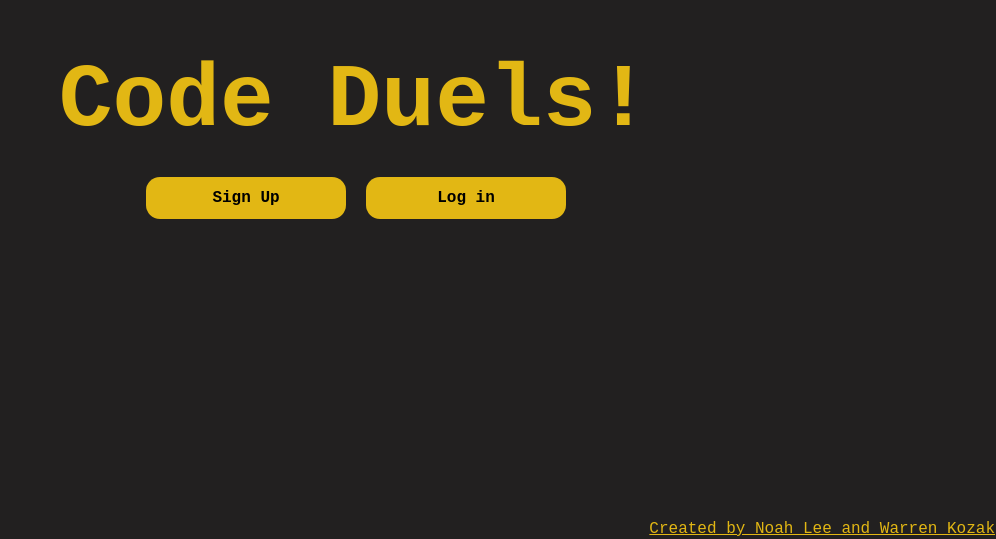
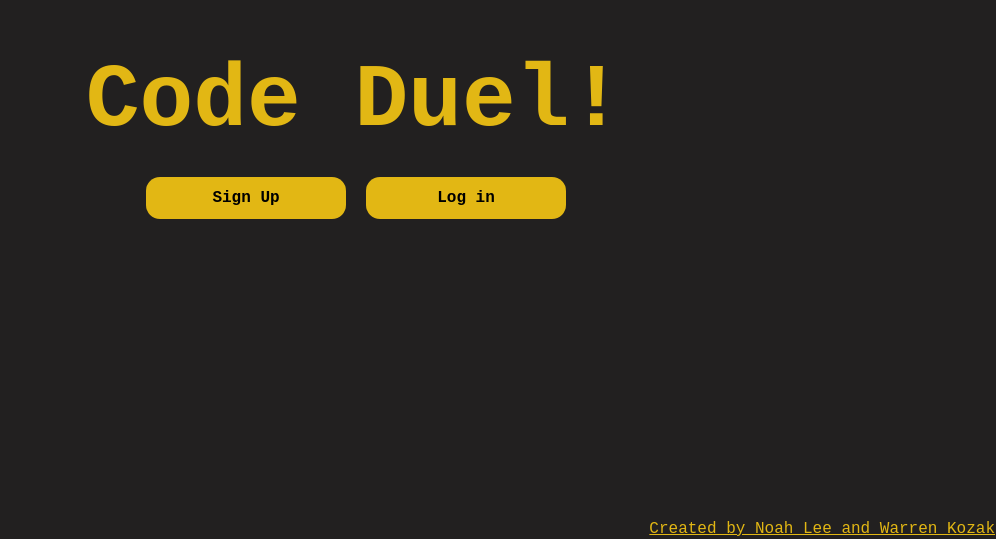
Before and after one commit to noazlee/code_off, a React (Create React App) app in the folder client/: page / in a window 1280 px wide. Shown: the part 261-800 px from the top of the page, without its empty margins (284-1280 px from the left). Built offline with nearby package versions, Linux system fonts and the light colour scheme; a web font is replaced by a local one.

Commit message:
changed the name

```diff
--- a/client/src/views/home.js
+++ b/client/src/views/home.js
@@ -55,7 +55,7 @@ function Home() {
       </div>
       <header style={styles.header}>
         <h2 style={styles.title}>
-          Code Duels
+          Code Duel
         </h2>
         <p style={{marginBottom: '10px'}}>Play a private match or find a random game. Join a full game to spectate!</p>
         {/* Look for a game that is random = true, if no open game, create one */}
--- a/client/src/views/welcome.js
+++ b/client/src/views/welcome.js
@@ -11,7 +11,7 @@ function Welcome() {
     <div style={styles.container}>
       <header style={styles.header}>
         <h2 style={styles.title} className="typewriter">
-          Code Duels!
+          Code Duel!
         </h2>
         <div>
           <button style={styles.sign_up_button} onClick={() => navigate("/signup/")}>
```
